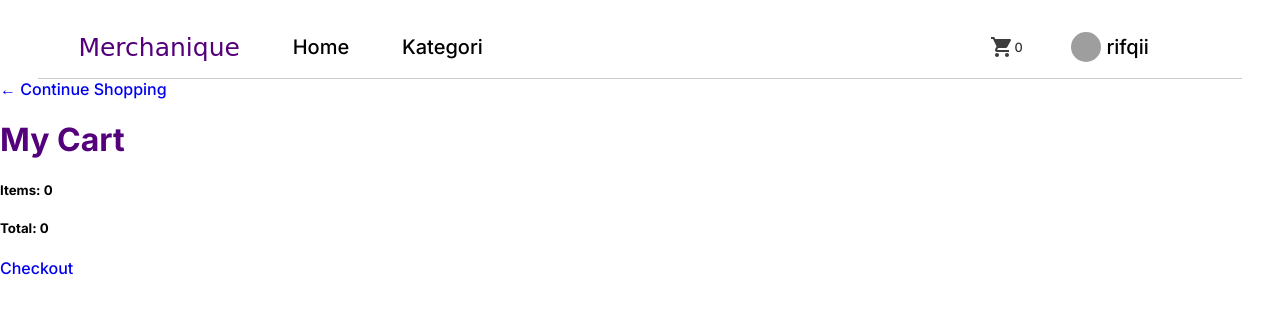
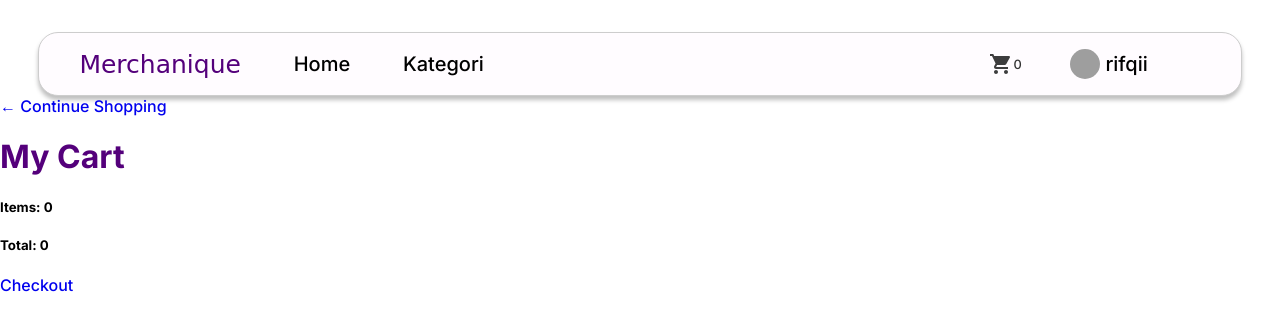
Before and after one commit to rifqifazzam/Merchanique, a Django app: page /cart/ in a window 1280 px wide. Shown: the top 331 px of the page. Run offline with Django 4.2, Linux system fonts and the light colour scheme; a user stored in the database is signed in; data comes from the database, SQL or seed files in the repository; some web fonts are replaced; grey boxes are pictures that could not be loaded.

Commit message:
Restyle navbar

```diff
--- a/Templates/navbar.html
+++ b/Templates/navbar.html
@@ -49,13 +49,6 @@
             </ul>
         </li>
         {% endif %}
-
-        {% comment %} {% if request.user.is_authenticated %}
-        <li><a href="{% url 'logout' %}">Keluar</a></li>
-        <li class="userr"><a href="{% url 'profil' %}">{{ user }} </a></li>
-        <li><a href="{% url 'purchase' %}">Pembelian</a></li>
-        {% endif %} {% endcomment %}
-
     </ul>
 
 </nav>
--- a/merchandise_web/static/navbar.css
+++ b/merchandise_web/static/navbar.css
@@ -13,10 +13,13 @@ nav {
   color: white;
   display: flex;
   justify-content: space-between;
-  padding: 2em 5rem 1rem 0rem;
-  border-bottom: 1px solid #cacaca;
-  /* box-shadow: 0px 4px 4px rgba(0, 0, 0, 0.25); */
+  padding: 1em 5rem 1rem 0rem;
+  background: #FFFCFF;
+  box-shadow: 0px 4px 4px rgba(0, 0, 0, 0.25);
+  border-radius: 20px;
+  border: 1px solid #CDCDCD;
   margin: 0 3%;
+  margin-top: 2em;
 }
 
 nav ul {
```
